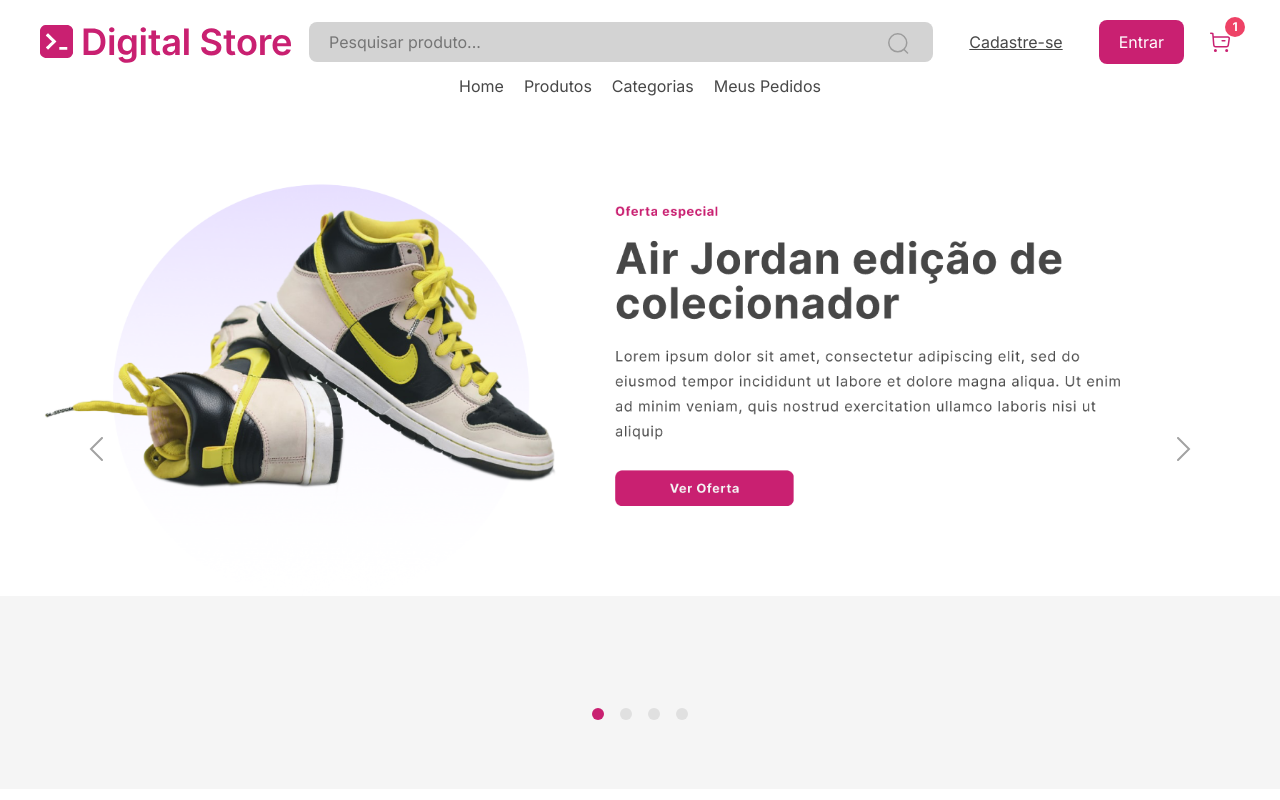
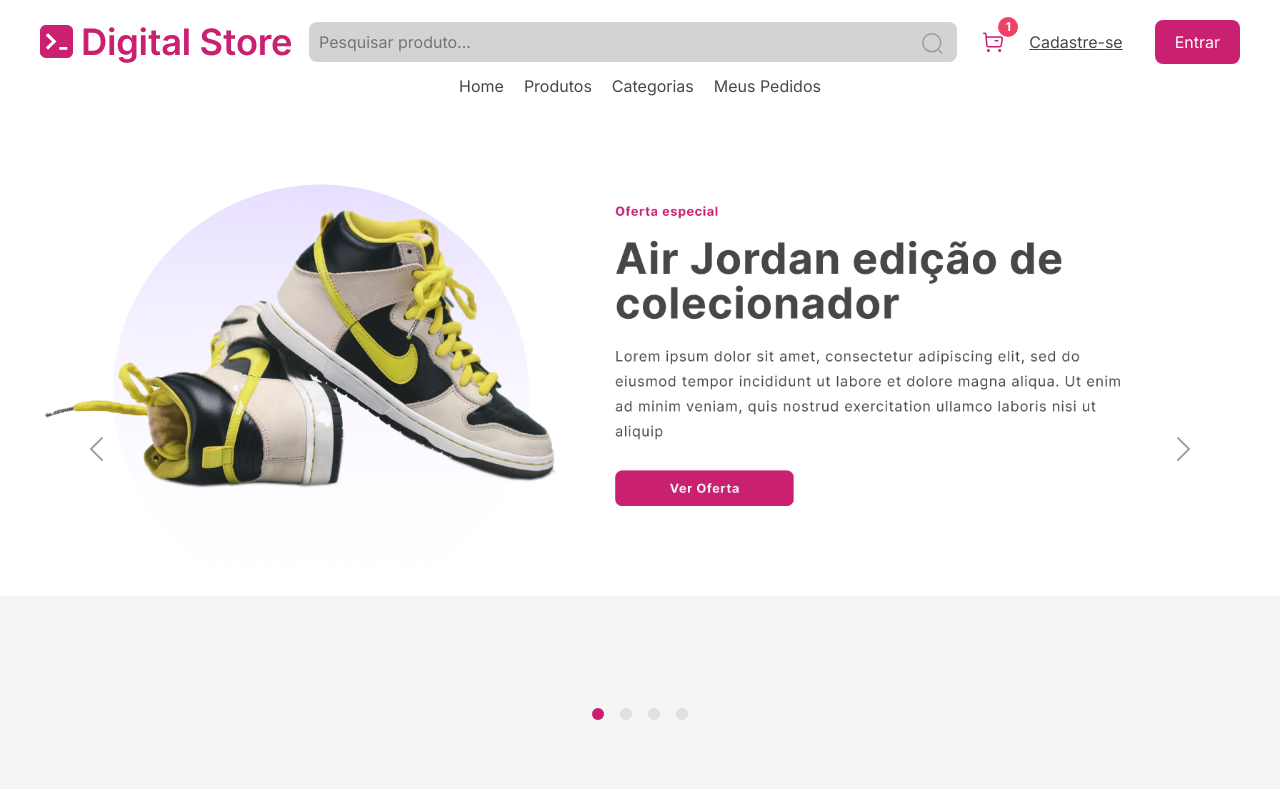
Before and after one commit to Natanael135/DigitalStoreProject-GeracaoTech, a React (Vite) app: page / in a window 1280 px wide. Shown: the top 800 px of the page. Built offline with nearby package versions, Linux system fonts and the light colour scheme.

Commit message:
fix: correção no botao na sidebar (mobile)

```diff
--- a/src/components/Header/Header.jsx
+++ b/src/components/Header/Header.jsx
@@ -90,10 +90,20 @@ const Sidebar = styled.div`
   }
 
   .sidebar-bottom {
+    margin-left: 0;
     margin-top: auto;
     display: flex;
-    flex-direction: column;
-    gap: 10px;
+    flex-direction: row-reverse;
+    gap: 1px;
+    align-items: center;
+
+  }
+
+  .sidebar-bottom a {
+    display: block;
+  }
+  &:hover{
+    border-bottom: none;
   }
 `;
 
@@ -132,7 +142,6 @@ const SearchBar = styled.div`
   align-items: center;
   background-color: lightgray;
   border-radius: 8px;
-  padding: 0 10px;
   flex: auto;
 
   @media (max-width: 768px) {
@@ -152,39 +161,7 @@ const SearchButton = styled.button`
   background-color: lightgray;
   border: 0;
   width: 50px;
-  height: 40px;
   cursor: pointer;
-`;
-
-const SignUpLink = styled(Link)`
-  margin-left: 20px;
-  text-decoration: underline;
-  color: #474747;
-
-  &:hover {
-    color: #991956;
-  }
-
-  @media (max-width: 768px) {
-    display: none;
-  }
-`;
-
-const LoginButton = styled.button`
-  margin-left: 20px;
-  color: white;
-  background-color: #c92071;
-  border: 0;
-  border-radius: 8px;
-  padding: 10px 20px;
-
-  &:hover {
-    background-color: #991956;
-  }
-
-  @media (max-width: 768px) {
-    display: none;
-  }
 `;
 
 const CartIcon = styled.a`
@@ -209,6 +186,47 @@ const CartIcon = styled.a`
     display: flex;
     align-items: center;
     justify-content: center;
+  }
+`;
+
+const SignUpLink = styled(Link)`
+  text-decoration: underline;
+  color: #474747;
+
+  &:hover {
+    color: #991956;
+    margin-bottom: none;
+  }
+
+  @media (max-width: 768px) {
+    display: block;
+  }
+`;
+
+const LoginButton = styled.button`
+  color: white;
+  background-color: #c92071;
+  border: 0;
+  border-radius: 8px;
+  padding: 10px 20px;
+
+  &:hover {
+    background-color: #991956;
+    border-bottom: 0px;
+  }
+
+  @media (max-width: 768px) {
+    display: block;
+  }
+`;
+
+const HeaderButtons = styled.div`
+  display: none;
+
+  @media (min-width: 768px) {
+    display: flex;
+    gap: 2rem;
+    align-items: center;
   }
 `;
 
@@ -240,14 +258,17 @@ export default function Header() {
               <img src={SearchIcon} alt="Botão Pesquisar" />
             </SearchButton>
           </SearchBar>
+          <CartIcon href="">
+            <img src={MiniCart} alt="mini-cart" />
+            <div className="cart-badge">1</div>
+          </CartIcon>
+
+          <HeaderButtons>
             <SignUpLink to="/Cadastro">Cadastre-se</SignUpLink>
             <Link to="/Login">
               <LoginButton>Entrar</LoginButton>
             </Link>
-          <CartIcon href="">
-            <img src={MiniCart} alt="mini-cart" />
-            <div className="cart-badge">1</div>
-          </CartIcon>
+          </HeaderButtons>
         </TopHeader>
 
         <LinksContainer>
@@ -281,23 +302,23 @@ export default function Header() {
           </Link>
         </LinksContainer>
       </HeaderContainer>
-
       <Sidebar isOpen={isSidebarOpen}>
   <CloseIcon onClick={closeSidebar}>
     <FaTimes />
   </CloseIcon>
   <h3>Páginas</h3>
-        <Link to="/">Home</Link>
-        <Link to="/ProductListingPage">Produtos</Link>
-        <Link to="/ProductViewPage">Categorias</Link>
-        <Link to="/">Meus Pedidos</Link>
+  <Link to="/" onClick={closeSidebar}>Home</Link>
+  <Link to="/ProductListingPage" onClick={closeSidebar}>Produtos</Link>
+  <Link to="/ProductViewPage" onClick={closeSidebar}>Categorias</Link>
+  <Link to="/" onClick={closeSidebar}>Meus Pedidos</Link>
   <div className="sidebar-bottom">
-          <SignUpLink to="/">Cadastre-se</SignUpLink>
-          <Link to="/">
+    <SignUpLink to="/Cadastro" onClick={closeSidebar}>Cadastre-se</SignUpLink>
+    <Link to="/Login" onClick={closeSidebar}>
       <LoginButton>Entrar</LoginButton>
     </Link>
   </div>
 </Sidebar>
+
     </HeaderWrapper>
   );
 }
```
Lines whose indentation alone changed are shown as unchanged.
